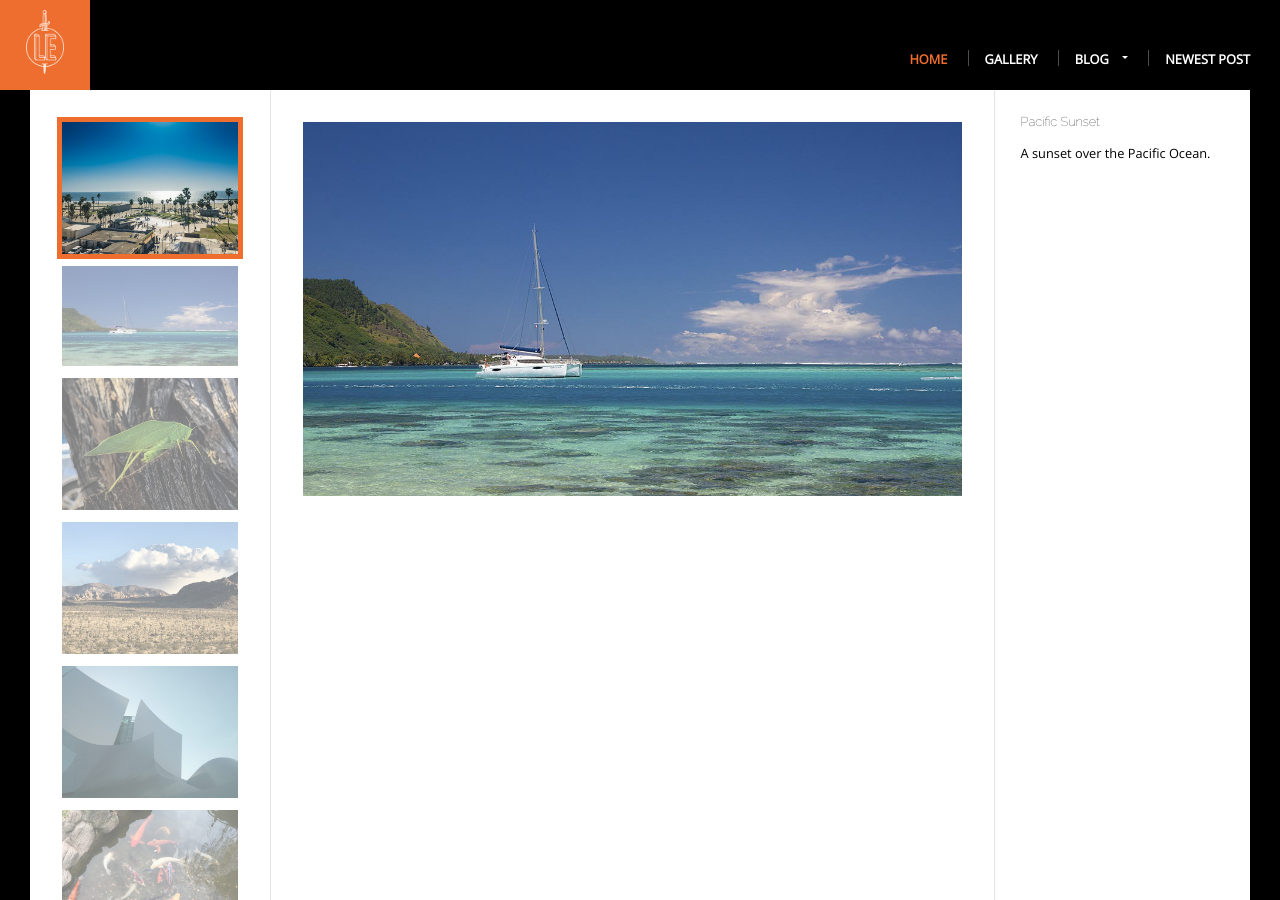
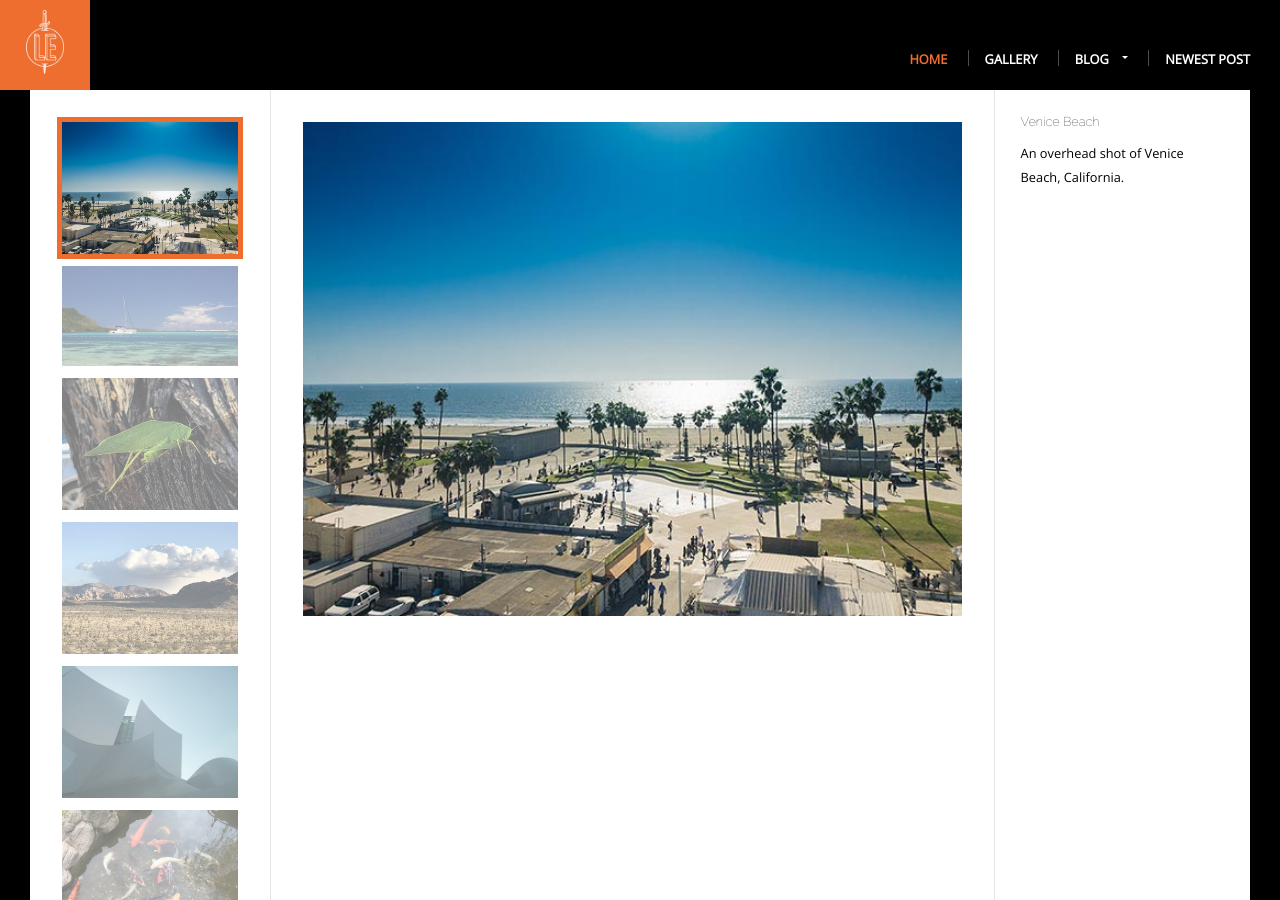
Before and after one commit to davidomullan/learnenoughcss.github.io, a Jekyll site: the page built from gallery/index.html, in a window 1280 px wide and 900 px high. Built offline with Jekyll 4.4.1, drawn with Linux system fonts in a browser that asks for light colours; some of the changed lines change nothing that is shown.

Commit message:
Finish the Javascript gallery

```diff
--- a/gallery/index.html
+++ b/gallery/index.html
@@ -93,11 +93,11 @@
   </div>
   <div class="col col-content">
     <div class="gallery-photo" id="gallery-photo">
-      <img src="/learnenoughcss.github.io/images/large/boat.jpg" alt="Catamaran">
+      <img src="/learnenoughcss.github.io/images/small/beach.jpg" alt="Venice Beach">
     </div>
   </div>
   <div class="col col-aside gallery-info" id="gallery-info">
-    <h3 class="title">Pacific Sunset</h3>
-    <p class="description">A sunset over the Pacific Ocean.</p>
+    <h3 class="title">Venice Beach</h3>
+    <p class="description">An overhead shot of Venice Beach, California.</p>
   </div>
 </div>
--- a/js/gallery.js
+++ b/js/gallery.js
@@ -1,3 +1,31 @@
+// Activates the image gallery.
+//   The main task is to attach and event lister to each image in the gallery
+//   and respond appropriately on click.
+
 function activateGallery() {
-	alert("Hello from the gallery file!");
+	let thumbnails = document.querySelectorAll("#gallery-thumbs > div > img");
+	let mainImage  = document.querySelector("#gallery-photo > img");
+
+	thumbnails.forEach(function(thumbnail) {
+		thumbnail.addEventListener("click", function() {
+			// Set clicked image as main image.
+			let newImageSrc = thumbnail.dataset.largeVersion;
+			let newImageAlt = thumbnail.dataset.title;
+			mainImage.setAttribute("src", newImageSrc);
+			mainImage.setAttribute("alt", newImageAlt);
+
+			// Change which image is current.
+			let currentClass = "current";
+			document.querySelector(".current").classList.remove(currentClass);
+			thumbnail.parentNode.classList.add(currentClass);
+
+			// Update the image info.
+			let galleryInfo = document.querySelector("#gallery-info");
+			let title       = galleryInfo.querySelector(".title");
+			let description = galleryInfo.querySelector(".description");
+
+			title.innerHTML = thumbnail.dataset.title;
+			description.innerHTML = thumbnail.dataset.description;
+		});
+	});
 }
```
